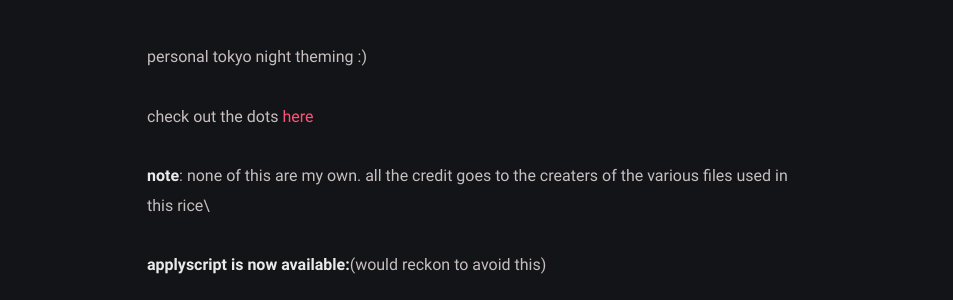
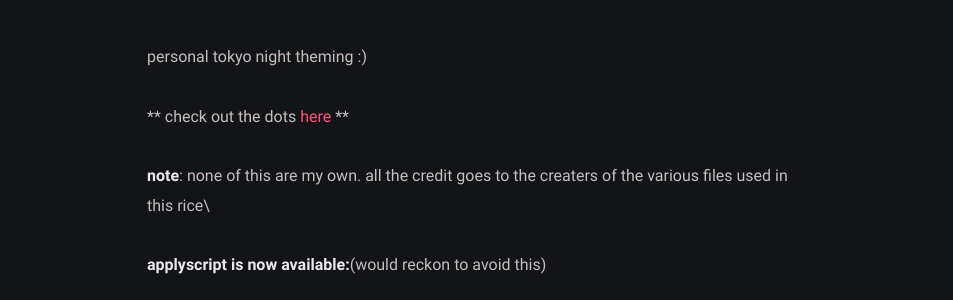
Before and after one commit to laggy-tux/laggy-tux.github.io, a Jekyll site: the page built from _posts/welcome-to-jekyll/2020-08-29-welcome-to-jekyll.md, in a window 1280 px wide and 900 px high. Shown: the part 311-611 px from the top of the window, without its empty margins (163-1116 px from the left). Built offline with Jekyll 4.4.1, drawn with Linux system fonts in a browser that asks for light colours.

```diff
--- a/_posts/welcome-to-jekyll/2020-08-29-welcome-to-jekyll.md
+++ b/_posts/welcome-to-jekyll/2020-08-29-welcome-to-jekyll.md
@@ -6,7 +6,7 @@ categories: ricing
 ---
 personal tokyo night theming :)
 
-check out the dots [here](https://github.com/laggy-tux/tokyo-night-openbox)
+** check out the dots [here](https://github.com/laggy-tux/tokyo-night-openbox) **
 
 **note**:
 none of this are my own. all the credit goes to the creaters of the various files used in this rice\
```
